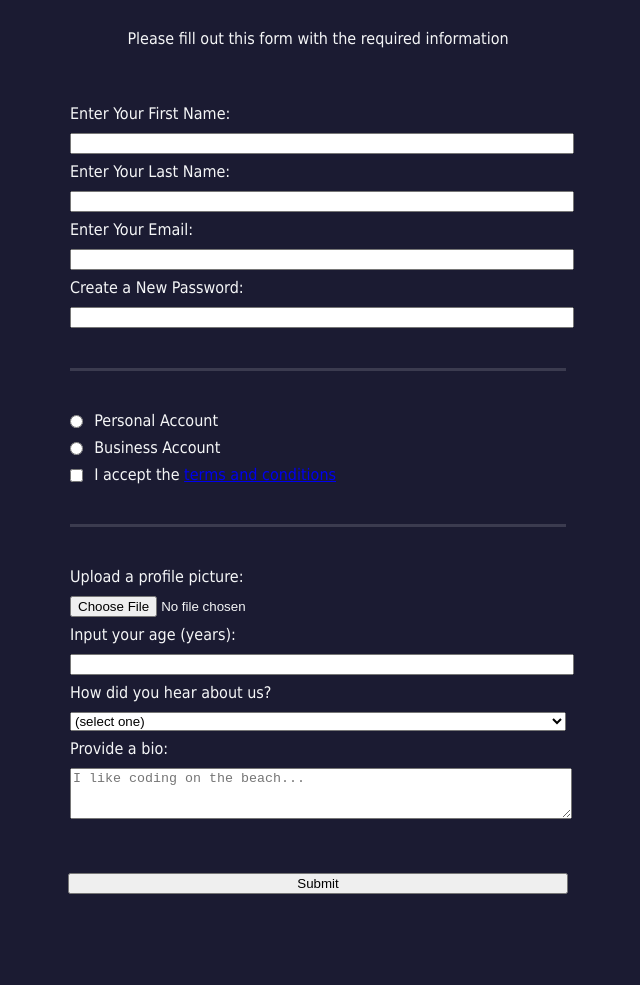
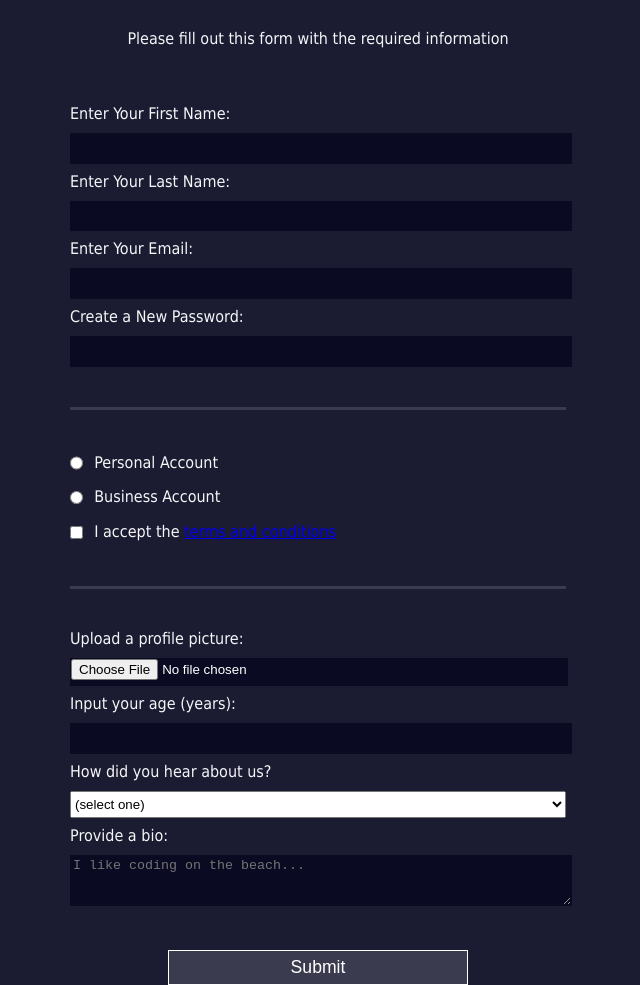
Before and after one commit to vem24/Registration_Form, a plain HTML site: page index.html in a window 1280 px wide. Shown: the part 73-1058 px from the top of the page, without its empty margins (322-962 px from the left). Before the commit the page ends 967 px from the top, so only its background shows below. Drawn offline with Linux system fonts and the light colour scheme.

Commit message:
Styling Submit Button

```diff
--- a/styles.css
+++ b/styles.css
@@ -38,6 +38,7 @@ fieldset:last-of-type {
 input, textarea, select {
     width:100%;
     margin:10px 0 0 0;
+    min-height: 2em;
   }
 
   .inline {
@@ -45,3 +46,19 @@ input, textarea, select {
     margin: 0 0.5em 0 0;
     vertical-align: middle;
   }
+
+  input, textarea {
+    background-color: #0a0a23;
+    border: 1px solid #0a0a23;
+    color: #fff;
+  }
+
+  input[type="submit"] {
+    display: block;
+    width: 60%;
+    margin: 0 auto;
+    height: 2em;
+    font-size: 1.1rem;
+    background-color: #3b3b4f;
+    border-color: white;
+  }
```
